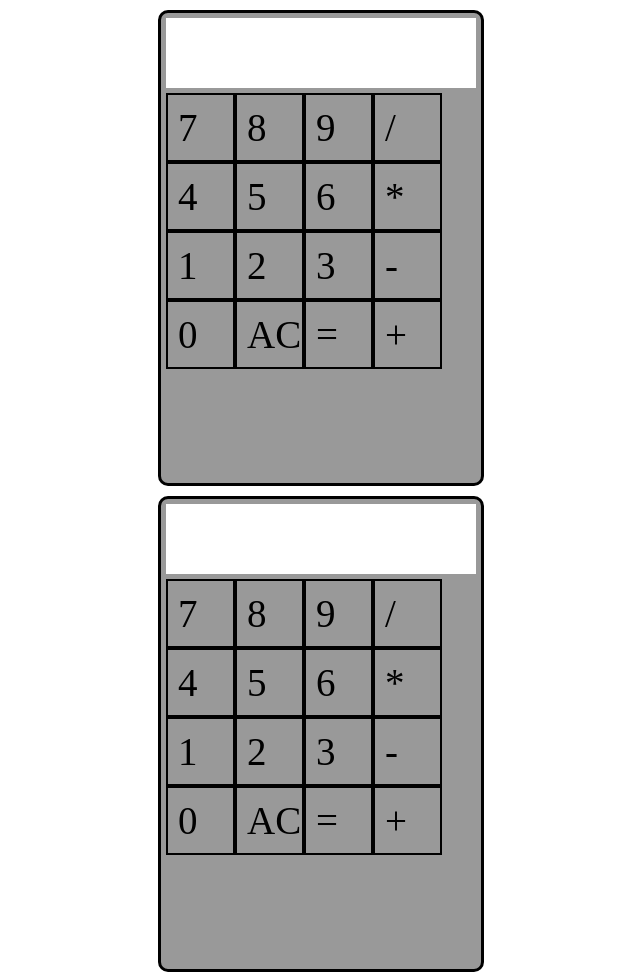
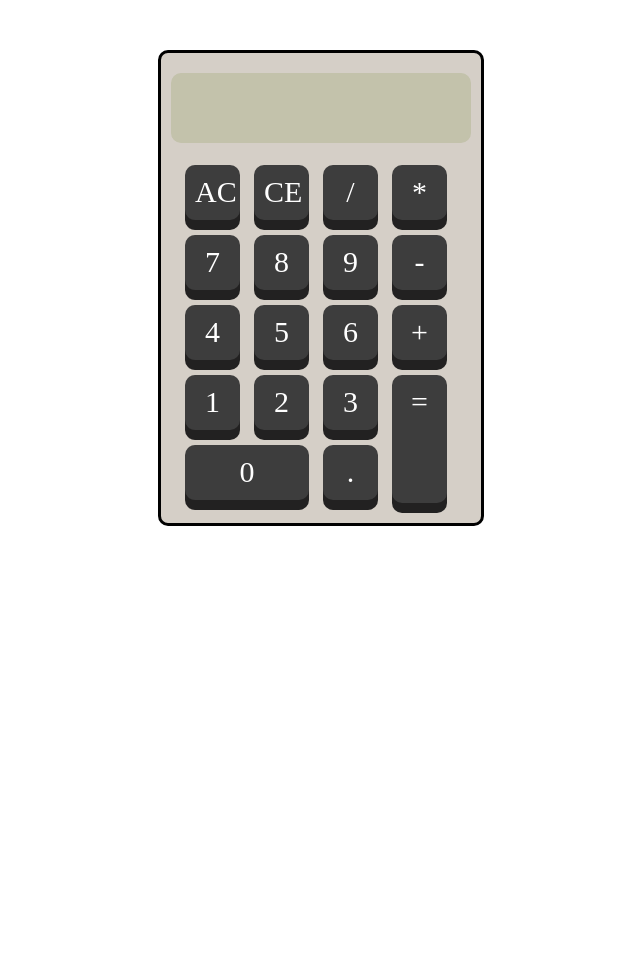
Before and after one commit to skibinska/calculator-js, a plain HTML site: page index.html in a window 1280 px wide. Shown: the whole page, without its empty margins (319-959 px from the left). After the commit the page ends 800 px from the top, so only its background shows below. Drawn offline with Linux system fonts and the light colour scheme.

Commit message:
Clean up markup, style buttons

```diff
--- a/index.html
+++ b/index.html
@@ -10,57 +10,33 @@
 <div id="calculator" class="calculator">
     <div class="total"></div>
     <div class="row">
+        <div class="operation-clear">AC</div>
+        <div class="operation-clear-entry">CE</div>
+        <div class="operation-division">/</div>
+        <div class="operation-multiplication">*</div>
+    </div>
+
+    <div class="row">
         <div class="number-seven">7</div>
         <div class="number-eight">8</div>
         <div class="number-nine">9</div>
-        <div class="operation-division">/</div>
+        <div class="operation-subtraction">-</div>
     </div>
     <div class="row">
         <div class="number-four">4</div>
         <div class="number-five">5</div>
         <div class="number-six">6</div>
-        <div class="operation-multiplication">*</div>
+        <div class="operation-addition">+</div>
     </div>
     <div class="row">
         <div class="number-one">1</div>
         <div class="number-two">2</div>
         <div class="number-three">3</div>
-        <div class="operation-subtraction">-</div>
+        <div class="operation-equal">=</div>
     </div>
     <div class="row">
         <div class="number-zero">0</div>
-        <div class="operation-clear">AC</div>
-        <div class="operation-equal">=</div>
-        <div class="operation-addition">+</div>
-    </div>
-</div>
-
-
-<div id="calculator2" class="calculator">
-    <div class="total"></div>
-    <div class="row">
-        <div class="number-seven">7</div>
-        <div class="number-eight">8</div>
-        <div class="number-nine">9</div>
-        <div class="operation-division">/</div>
-    </div>
-    <div class="row">
-        <div class="number-four">4</div>
-        <div class="number-five">5</div>
-        <div class="number-six">6</div>
-        <div class="operation-multiplication">*</div>
-    </div>
-    <div class="row">
-        <div class="number-one">1</div>
-        <div class="number-two">2</div>
-        <div class="number-three">3</div>
-        <div class="operation-subtraction">-</div>
-    </div>
-    <div class="row">
-        <div class="number-zero">0</div>
-        <div class="operation-clear">AC</div>
-        <div class="operation-equal">=</div>
-        <div class="operation-addition">+</div>
+        <div class="number-period">.</div>
     </div>
 </div>
 
--- a/style.css
+++ b/style.css
@@ -1,30 +1,65 @@
-.calculator{
+.calculator {
     width: 310px;
     height: 460px;
-    margin: 10px auto;
+    margin: 50px auto;
     padding: 5px;
-    background-color: #999;
+    background-color: #d5cfc7;
     border: 3px solid black;
     border-radius: 10px;
 }
 
-.total{
+.total {
     height: 70px;
     width: 300px;
-    margin: 0 0 5px 0;
-    padding: 0 5px;
-    background-color: #fff;
+    margin: 15px 5px;
+    background-color: #c3c2ab;
     text-align: right;
     font-size: 60px;
+    border-radius: 10px;
+}
+
+.row {
+    height: 70px;
+    text-align: center;
+    margin-left: 12px;
+    margin-right: 12px;
+    position: relative;
 }
 
 .row div {
     cursor: pointer;
     display: inline-block;
-    width: 45px;
-    height: 45px;
+    width: 35px;
+    height: 35px;
     float: left;
-    border: 2px solid black;
-    font-size: 39px;
+    font-size: 30px;
     padding: 10px;
+    margin: 7px;
+    border-radius: 10px;
+    background-color: #3d3d3d;
+    color: #fff;
+    border: none;
+    box-shadow: 0 10px #222121;
 }
+
+.row div:active{
+    /*background-color: #417cb8;*/
+    box-shadow: 0 5px #222121;
+    transform: translateY(5px);
+}
+
+.operation-equal {
+    position: absolute;
+    height: 108px !important;
+    right: 10px;
+    z-index: 2;
+}
+
+.number-zero {
+    width: 104px !important;
+}
+
+.operation-clear,
+.operation-clear-entry {
+    background-color: #a72d45;
+}
```
